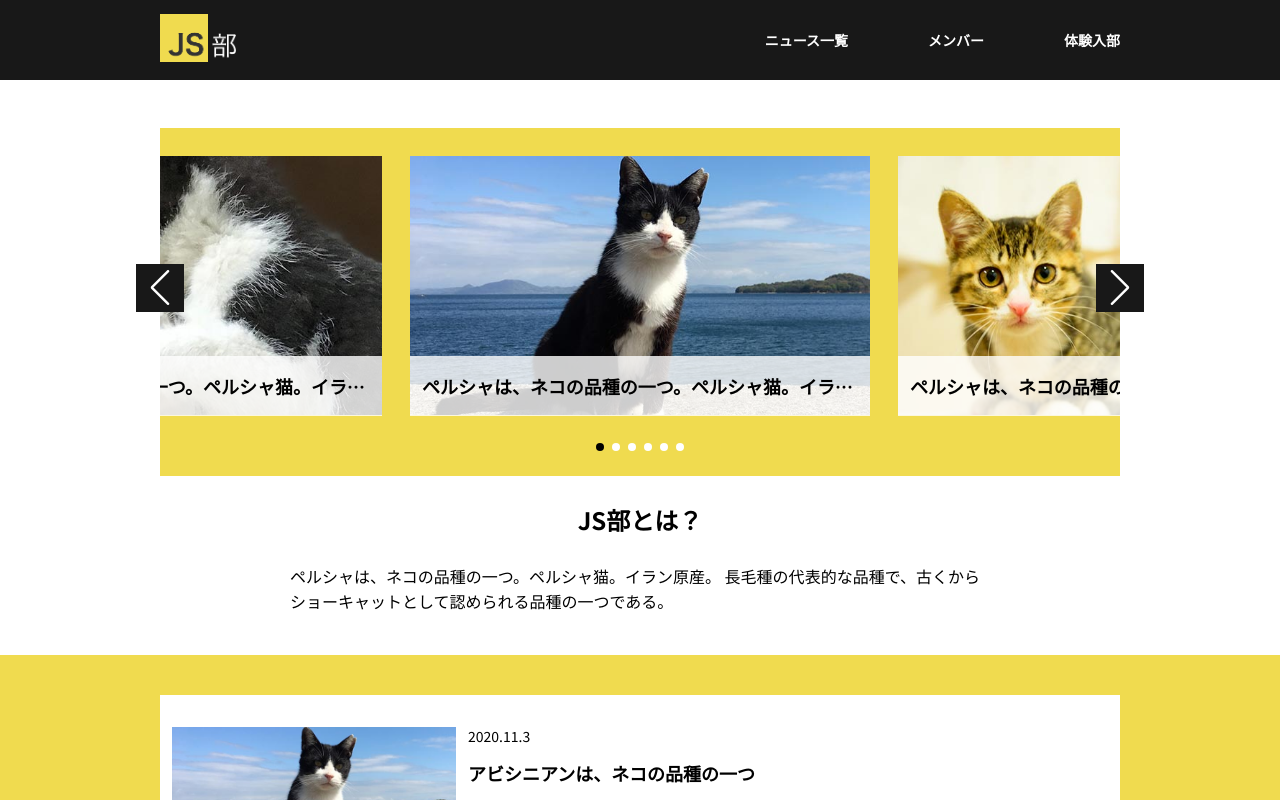
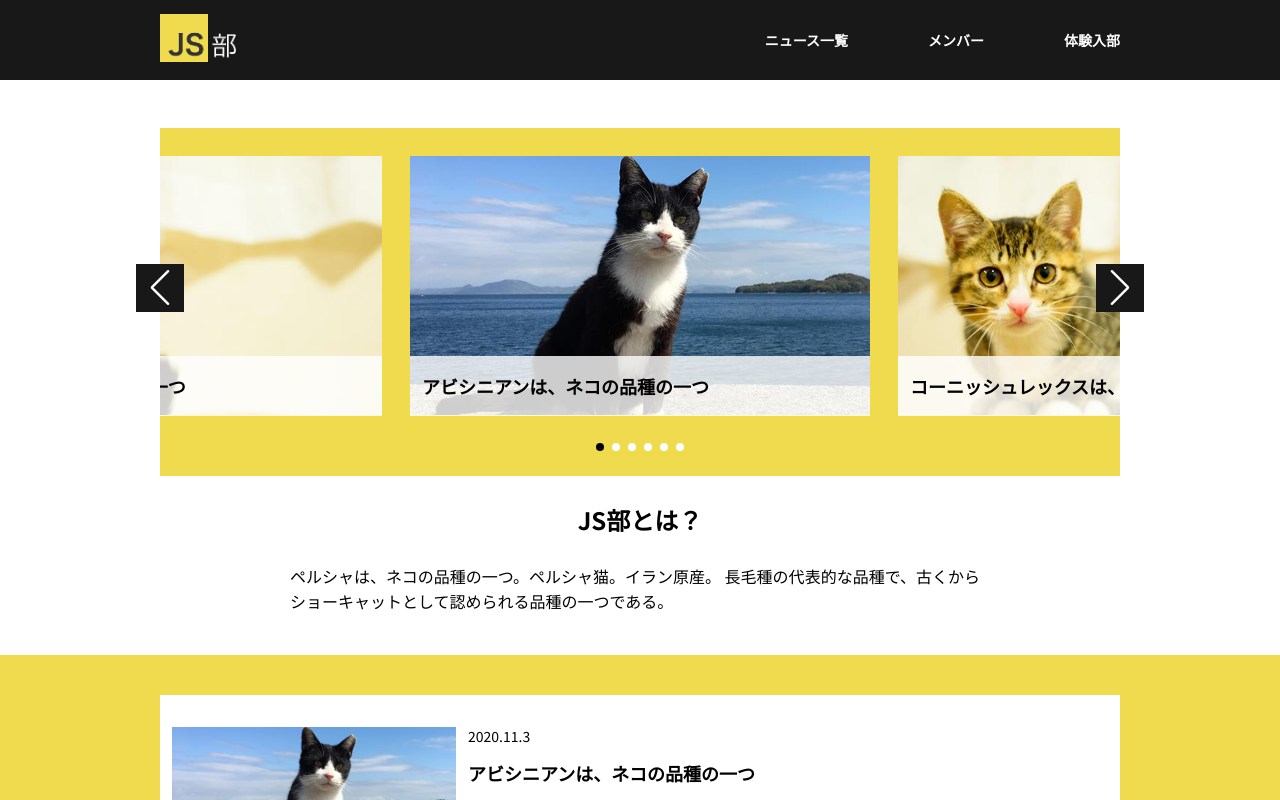
Before and after one commit to kensukegoto/jsbu, a Vue app: page / in a window 1280 px wide. Shown: the top 800 px of the page. Built offline with nearby package versions, Linux system fonts and the light colour scheme.

Commit message:
変更：スライダーをデータから取得し作成する

```diff
--- a/src/components/block/b-List.vue
+++ b/src/components/block/b-List.vue
@@ -24,7 +24,7 @@ export default {
       list: []
     }
   },
-  created(){
+  async beforeCreate(){
     axios.get('/data/all.json')
       .then((response) => {
         this.list = response.data;
--- a/src/components/block/b-Slider.vue
+++ b/src/components/block/b-Slider.vue
@@ -1,7 +1,7 @@
 <template>
   <section class="slider">
     <div class="slider__inner">
-      <div class="swiper__wrapper">
+      <div class="swiper__wrapper" v-if="isReady">
         <swiper
           :slides-per-view="1"
           :space-between="0"
@@ -13,7 +13,7 @@
             },
           }"
           :loop='true'
-          :looped-slides="2"
+          :looped-slides="12"
           :navigation="{
             nextEl: '.swiper-button-next',
             prevEl: '.swiper-button-prev'
@@ -25,40 +25,10 @@
           @swiper="onSwiper"
           @slideChange="onSlideChange"
         >
-          <swiper-slide class="slide">
+          <swiper-slide class="slide" v-for="(item,key) of slideList" :key="key">
             <a>
-              <img src="/image/img_01.jpg" alt="">
-              <h3>ペルシャは、ネコの品種の一つ。ペルシャ猫。イラン原産。 </h3>
-            </a>
-          </swiper-slide>
-          <swiper-slide class="slide">
-            <a>
-              <img src="/image/img_02.jpg" alt="">
-              <h3>ペルシャは、ネコの品種の一つ。ペルシャ猫。イラン原産。 </h3>
-            </a>
-          </swiper-slide>
-          <swiper-slide class="slide">
-            <a>
-              <img src="/image/img_03.jpg" alt="">
-              <h3>ペルシャは、ネコの品種の一つ。ペルシャ猫。イラン原産。 </h3>
-            </a>
-          </swiper-slide>
-          <swiper-slide class="slide">
-            <a>
-              <img src="/image/img_04.jpg" alt="">
-              <h3>ペルシャは、ネコの品種の一つ。ペルシャ猫。イラン原産。 </h3>
-            </a>
-          </swiper-slide>
-          <swiper-slide class="slide">
-            <a>
-              <img src="/image/img_05.jpg" alt="">
-              <h3>ペルシャは、ネコの品種の一つ。ペルシャ猫。イラン原産。 </h3>
-            </a>
-          </swiper-slide>
-          <swiper-slide class="slide">
-            <a>
-              <img src="/image/img_06.jpg" alt="">
-              <h3>ペルシャは、ネコの品種の一つ。ペルシャ猫。イラン原産。 </h3>
+              <img :src="`/image/${item.image}`" alt="">
+              <h3>{{ item.title }}</h3>
             </a>
           </swiper-slide>
         </swiper>
@@ -73,18 +43,37 @@
 <script>
 import { Swiper, SwiperSlide } from 'swiper/vue';
 import SwiperCore, { Navigation,Pagination } from 'swiper';
+import axios from "axios"
 import 'swiper/swiper.scss';
 import 'swiper/components/navigation/navigation.scss';
 import 'swiper/components/pagination/pagination.scss';
 SwiperCore.use([ Navigation,Pagination ]);
+
 export default {
   name: 'Slider',
   data: () => ({
-    mySwiper : null
+    mySwiper : null,
+    isReady: false,
+    list : []
   }),
+  beforeCreate(){
+    axios.get('/data/all.json')
+      .then((response) => {
+        this.list = response.data;
+        this.isReady = true
+      })
+      .catch((e) => {
+        alert(e);
+      });
+  },
   components: {
     Swiper,
     SwiperSlide,
+  },
+  computed:{
+    slideList(){
+      return this.list.slice(0,6)
+    }
   }
 }
 </script>
```
Also changed, not shown: 1 other file (tests, documents, lock files or other folders).
